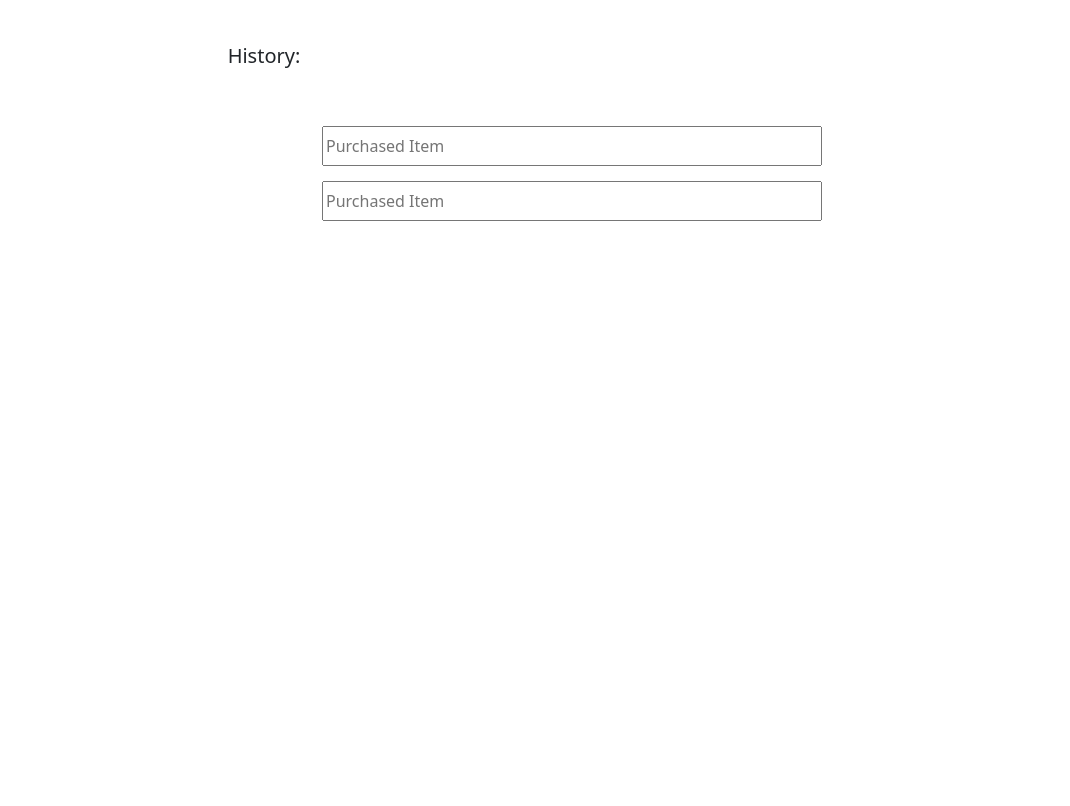
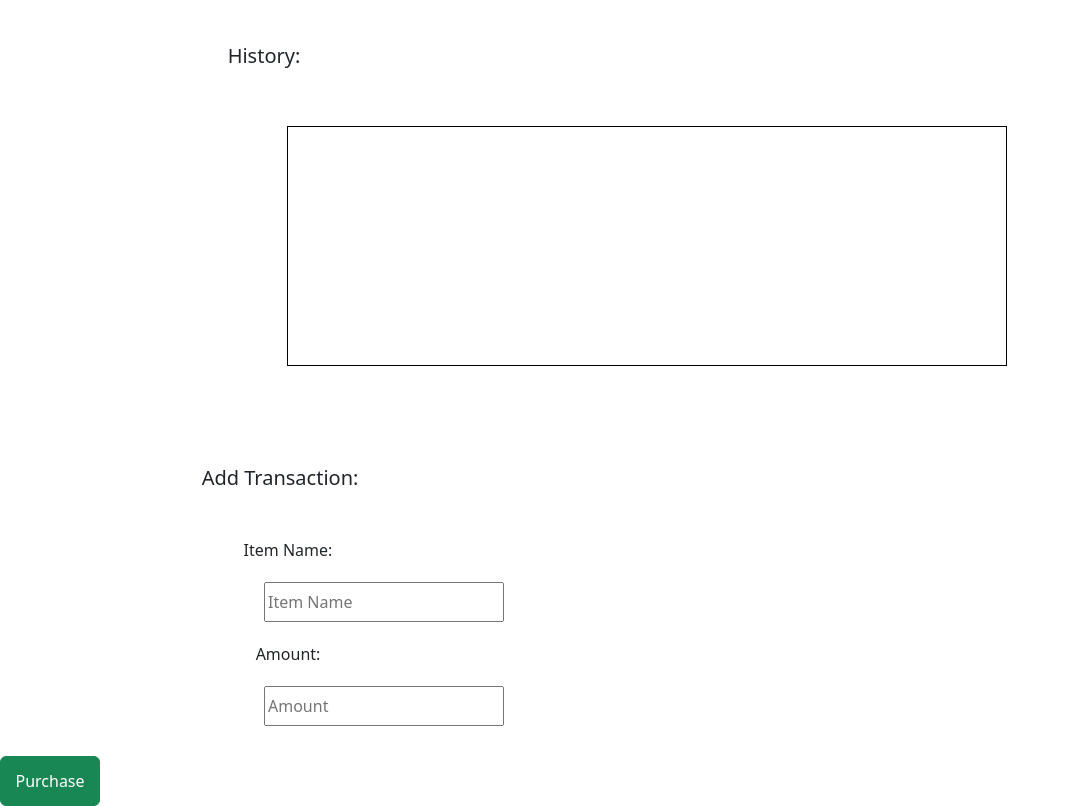
Before and after one commit to Joma-15/Expense-tracker-, a React (Vite) app: page / in a window 1280 px wide. Shown: the part 340-1146 px from the top of the page, without its empty margins (0-1070 px from the left). Before the commit the page ends 800 px from the top, so only its background shows below. Built offline with nearby package versions, Linux system fonts and the light colour scheme.

Commit message:
add an input field for the item and price

```diff
--- a/src/App.tsx
+++ b/src/App.tsx
@@ -1,6 +1,7 @@
 import { Title } from "./components/Title"
 import { BalanceSheet } from "./components/BalanceSheet"
 import { History } from "./components/History"
+import { AddPurchased } from "./components/AddPurchased"
 
 function App() {
 
@@ -9,6 +10,7 @@ function App() {
     <Title/>
     <BalanceSheet/>
     <History/>
+    <AddPurchased/>
     </>
   )
 }
--- a/src/components/AddPurchased.tsx
+++ b/src/components/AddPurchased.tsx
@@ -0,0 +1,15 @@
+export const AddPurchased = () => {
+  return (
+    <>
+      <h2>Add Transaction:</h2>
+      <div className="input-container">
+        <label htmlFor="Item Name">Item Name:</label>
+        <input type="text" placeholder="Item Name"/>
+
+        <label htmlFor="Item Name">Amount:</label>
+        <input type="text" placeholder="Amount"/>
+      </div>
+      <button type="button" className="btn btn-success">Purchase</button>
+    </>
+  );
+};
--- a/src/components/History.tsx
+++ b/src/components/History.tsx
@@ -4,8 +4,8 @@ export const History = () => {
     <>
     <h2 style={{right: "47vh", bottom: "50px"}}>History:</h2>
     <div className="History_container">
-      <input type="text" placeholder="Purchased Item"/>
-      <input type="text" placeholder="Purchased Item"/>
+      <div className="History-box">
+      </div>
     </div>
     </>
   )
--- a/src/components/style.css
+++ b/src/components/style.css
@@ -1,3 +1,5 @@
+/*global styles*/
+
 h2{
     font-size: 20px;
     margin-top: 100px;
@@ -31,6 +33,7 @@ p{
     width: 100px;
 }
 
+/*For History*/
 .History_container{
     display: flex;
     flex-direction: column;
@@ -38,7 +41,31 @@ p{
     padding-right: 17vh;
     gap: 15px;
 }
+
+.History-box{
+    margin-left: 150px;
+    background-color: white;
+    height: 30vh;
+    width: 90vh;
+    border: 1px solid black;
+}
+
+/*For purchased items*/
+.input-container{
+    display: flex;
+    flex-direction: column;
+    gap: 20px;
+    align-items: center;
+    padding-right: 64vh;
+    padding-top: 40px;
+}
+
 input{
-    width: 500px;
+    width: 30vh;
     height: 40px;
 }
+
+label{
+    text-align: left;
+    margin-right: 24vh;
+}
```
